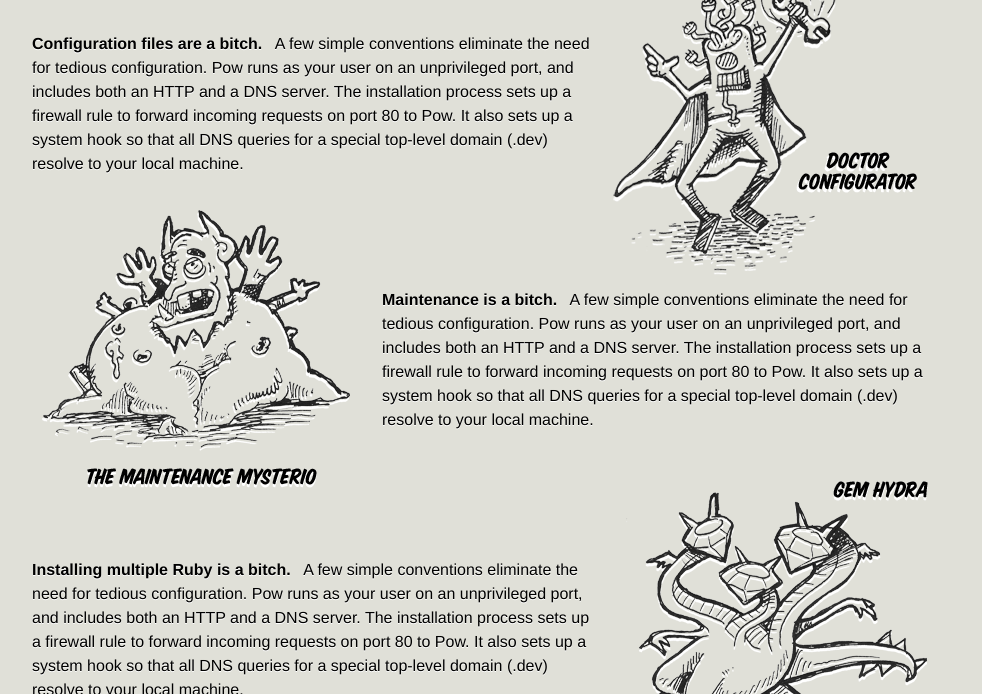
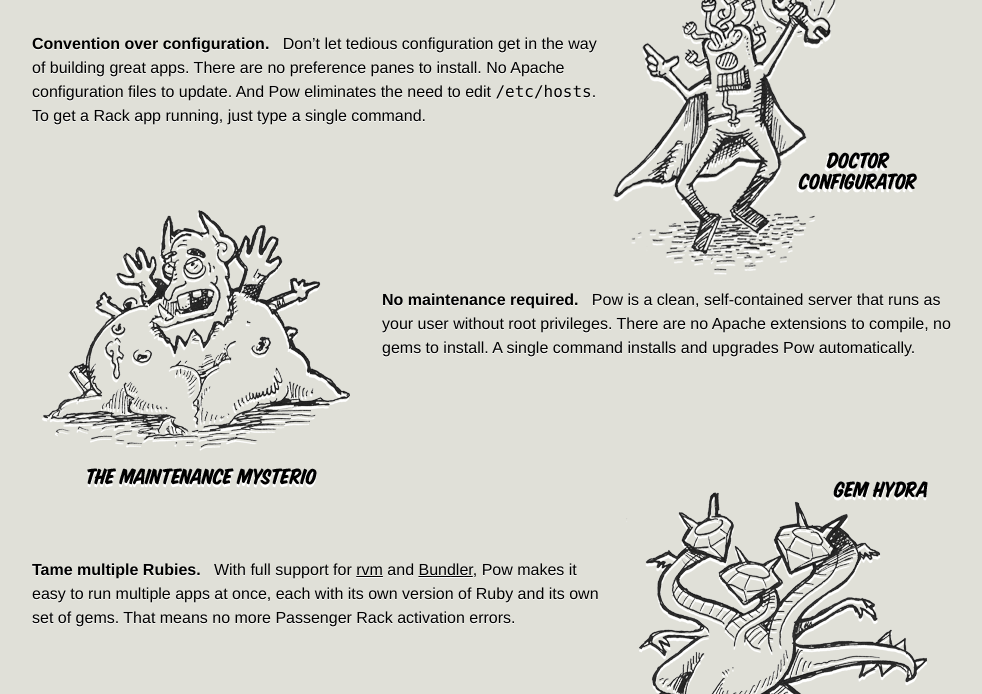
Before and after one commit to basecamp/pow, a plain HTML site: page index.html in a window 1280 px wide. Shown: the part 506-1200 px from the top of the page, without its empty margins (148-1130 px from the left). Drawn offline with Linux system fonts and the light colour scheme.

Commit message:
First pass at villain text

```diff
--- a/index.html
+++ b/index.html
@@ -32,15 +32,29 @@
       <div class="config">
         <img src="images/img-config.png" width="350" height="350" alt="Doctor Configurator" align="right" style="margin-top: -30px;" />
         <h3>Pow prevails over the forces of evil.</h3>
-        <p><strong>Configuration files are a bitch.</strong> &nbsp; A few simple conventions eliminate the need for tedious configuration. Pow runs as your user on an unprivileged port, and includes both an HTTP and a DNS server. The installation process sets up a firewall rule to forward incoming requests on port 80 to Pow. It also sets up a system hook so that all DNS queries for a special top-level domain (.dev) resolve to your local machine.</p>
+        <p><strong>Convention over configuration.</strong> &nbsp;
+        Don&rsquo;t let tedious configuration get in the way of
+        building great apps. There are no preference panes to
+        install. No Apache configuration files to update. And Pow
+        eliminates the need to edit <code>/etc/hosts</code>. To get a
+        Rack app running, just type a single command.</p>
       </div>
       <div class="maintenance">
         <img src="images/img-maintenance.png" width="350" height="350" alt="The Maintenance Mysterio" align="left" style="margin-top: -80px;" />
-        <p><strong>Maintenance is a bitch.</strong> &nbsp; A few simple conventions eliminate the need for tedious configuration. Pow runs as your user on an unprivileged port, and includes both an HTTP and a DNS server. The installation process sets up a firewall rule to forward incoming requests on port 80 to Pow. It also sets up a system hook so that all DNS queries for a special top-level domain (.dev) resolve to your local machine.</p>
+        <p><strong>No maintenance required.</strong> &nbsp; Pow is a
+        clean, self-contained server that runs as your user without
+        root privileges. There are no Apache extensions to compile,
+        no gems to install. A single command installs and upgrades
+        Pow automatically.</p>
       </div>
       <div class="gem">
         <img src="images/img-gem.png" width="350" height="350" alt="Gem Hydra" align="right" style="margin-top: -100px;" />
-        <p><strong>Installing multiple Ruby is a bitch.</strong> &nbsp; A few simple conventions eliminate the need for tedious configuration. Pow runs as your user on an unprivileged port, and includes both an HTTP and a DNS server. The installation process sets up a firewall rule to forward incoming requests on port 80 to Pow. It also sets up a system hook so that all DNS queries for a special top-level domain (.dev) resolve to your local machine.</p>
+        <p><strong>Tame multiple Rubies.</strong> &nbsp; With full
+        support for <a href="http://rvm.beginrescueend.com/">rvm</a>
+        and <a href="http://gembundler.com/">Bundler</a>, Pow makes
+        it easy to run multiple apps at once, each with its own
+        version of Ruby and its own set of gems. That means no more
+        Passenger Rack activation errors.</p>
       </div>
     </div>
 
```
